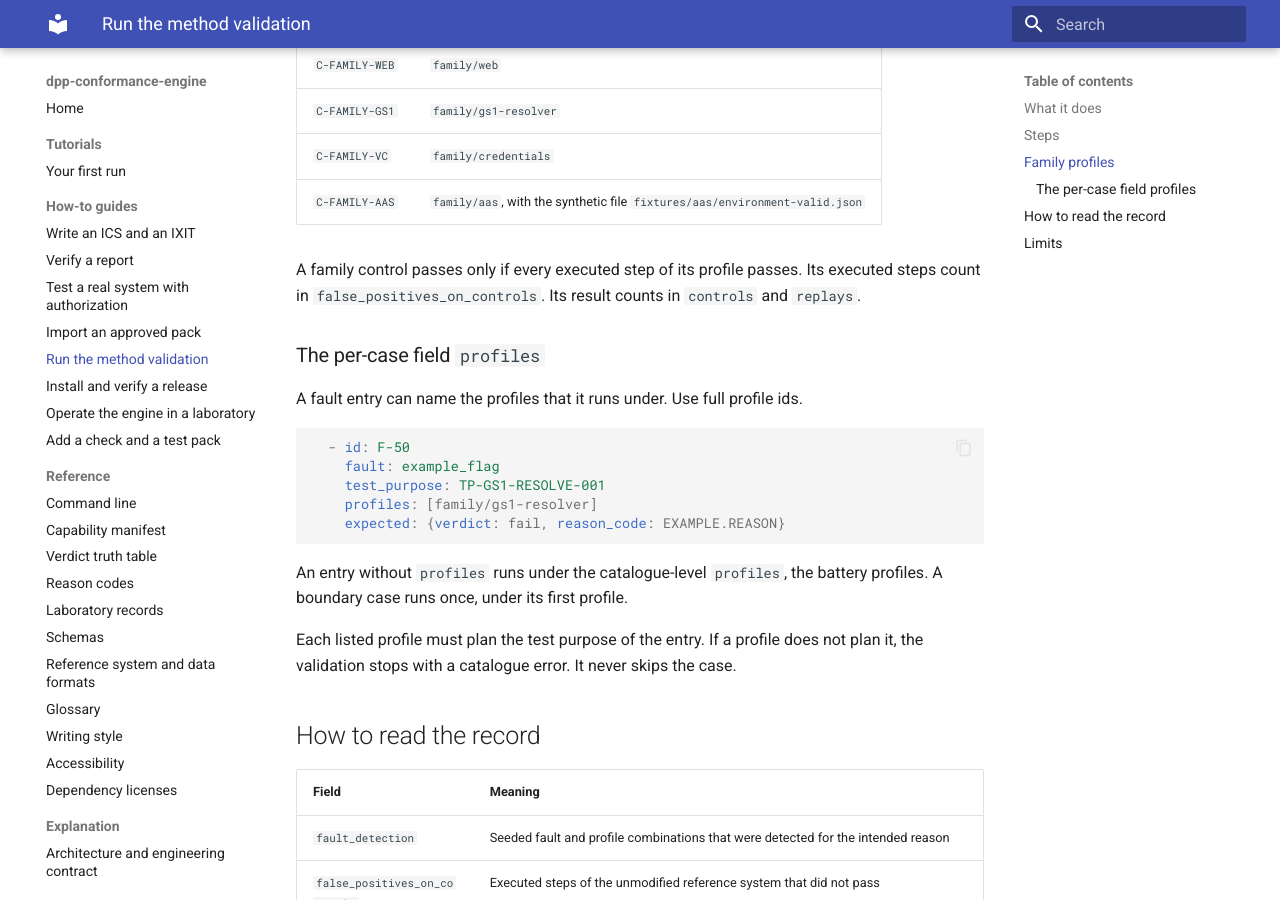
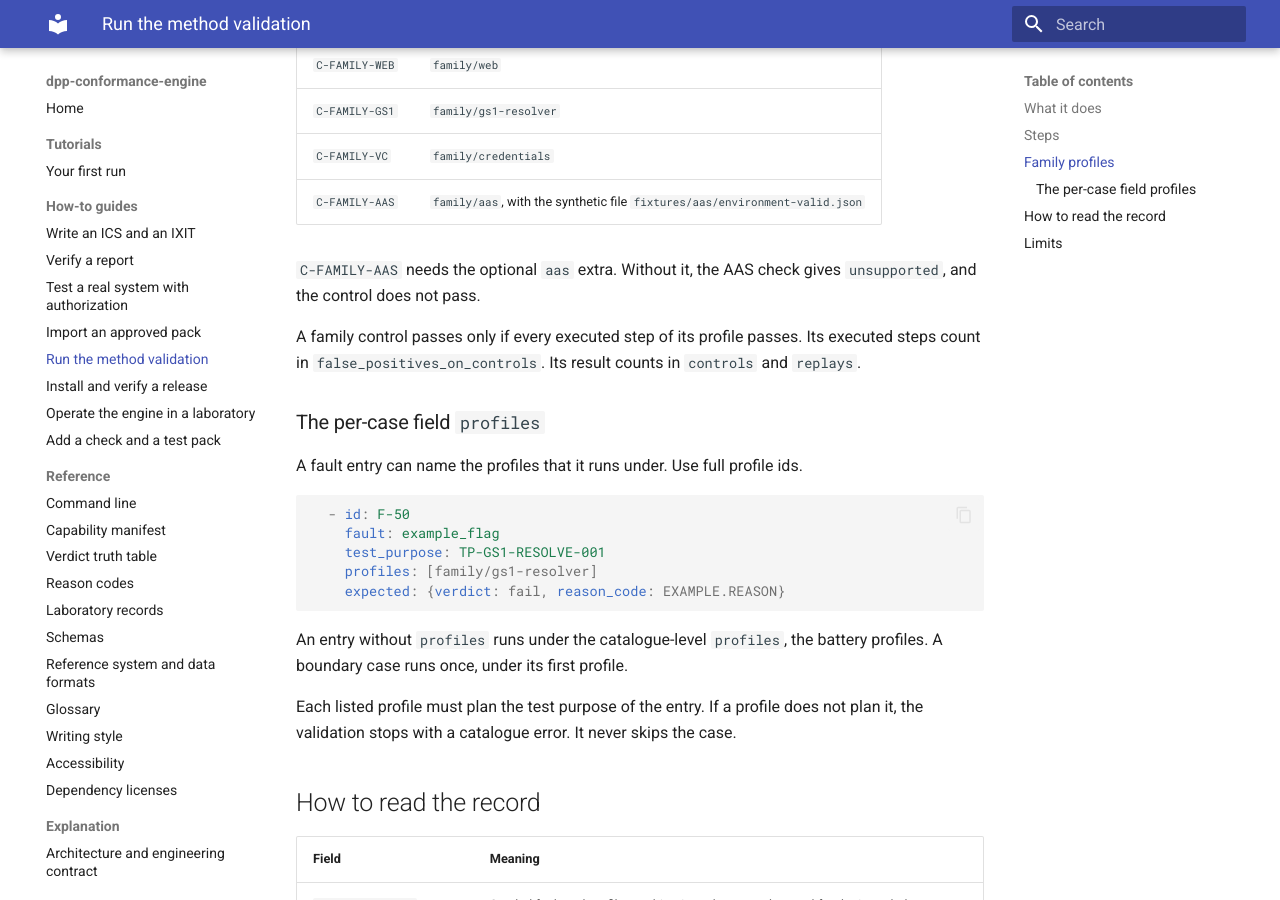
Before and after one commit to hadijannat/dpp-conformance-engine, an MkDocs documentation site: the page built from docs/how-to/run-the-method-validation.md, in a window 1280 px wide and 900 px high, scrolled down 990 px. Built offline with MkDocs 1.6.1 and Material for MkDocs 9.7.7, drawn with Linux system fonts in a browser that asks for light colours; the version menu is left out.

Commit message:
test(validation): skip the AAS family control without the aas extra
Without the extra, aas.validate gives unsupported, so the control cannot
pass. The how-to now states that C-FAMILY-AAS needs the aas extra.

Co-Authored-By: Claude Opus 5.5 <noreply@anthropic.com>

```diff
--- a/docs/how-to/run-the-method-validation.md
+++ b/docs/how-to/run-the-method-validation.md
@@ -43,6 +43,9 @@ keys, issuer, evaluation time, and loopback origin are the same as for the batte
 | `C-FAMILY-VC` | `family/credentials` |
 | `C-FAMILY-AAS` | `family/aas`, with the synthetic file `fixtures/aas/environment-valid.json` |
 
+`C-FAMILY-AAS` needs the optional `aas` extra. Without it, the AAS check gives `unsupported`,
+and the control does not pass.
+
 A family control passes only if every executed step of its profile passes. Its executed steps
 count in `false_positives_on_controls`. Its result counts in `controls` and `replays`.
 
```
Also changed, not shown: 1 other file.
